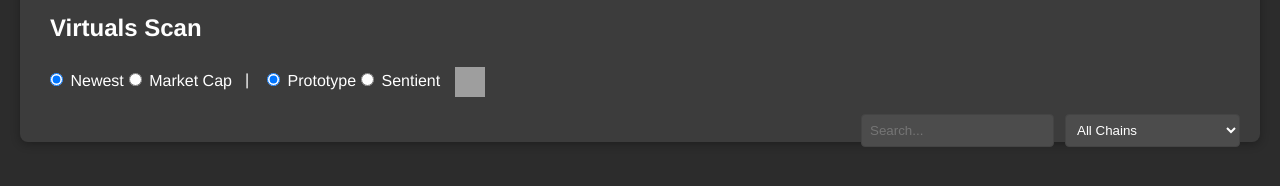
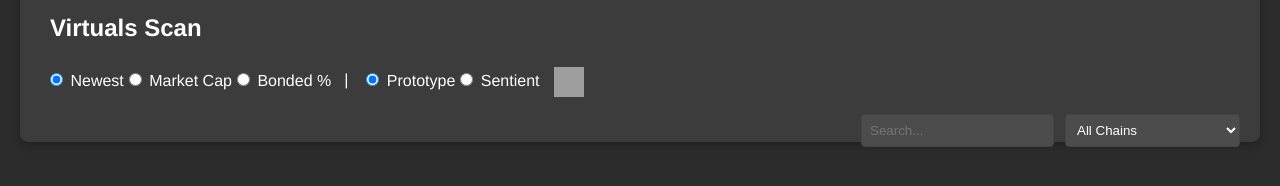
Before and after one commit to Dannny-cmd/VirtualScanV1-WIP, a website built with Vite: page index.html in a window 1280 px wide. Shown: the part 196-382 px from the top of the page. Built offline with nearby package versions, Linux system fonts and the light colour scheme; no server answers; grey boxes are pictures that could not be loaded.

Commit message:
Initial commit from your app

```diff
--- a/index.html
+++ b/index.html
@@ -30,6 +30,9 @@
         </label>
         <label>
           <input type="radio" name="sort" value="marketCap"> Market Cap
+        </label>
+        <label>
+          <input type="radio" name="sort" value="bonded" id="bonded-sort" disabled> Bonded %
         </label>
       </div>
       <span class="pipe-symbol">|</span> <!-- Pipe symbol with custom padding -->
--- a/script.js
+++ b/script.js
@@ -173,6 +173,8 @@
   const sortOption = document.querySelector('input[name="sort"]:checked').value;
   if (sortOption === 'marketCap') {
     return items.sort((a, b) => parseFloat(b.mcapInVirtual) - parseFloat(a.mcapInVirtual));
+  } else if (sortOption === 'bonded') {
+    return items.sort((a, b) => parseFloat(b.bondedPercentage) - parseFloat(a.bondedPercentage)); // Sort by bonded percentage
   }
   return items.sort((a, b) => new Date(b.createdAt) - new Date(a.createdAt));
 }
@@ -307,6 +309,7 @@
   input.addEventListener('change', () => {
     const searchTerm = document.getElementById('search-input').value.trim();
     fetchData(searchTerm); // Fetch data with the current search term
+    updateBondedRadioState(); // Update the state of the Bonded % radio button
   });
 });
 
@@ -323,6 +326,7 @@
   const searchTerm = event.target.value.trim();
   document.getElementById('clear-search').style.display = searchTerm ? 'block' : 'none'; // Show or hide clear button
   debouncedFetchData(searchTerm); // Use debounced function
+  updateBondedRadioState(); // Update the state of the Bonded % radio button
 });
 
 // Clear search input
@@ -349,5 +353,16 @@
   });
 }
 
-// Initial data fetch
+// Function to update the state of the Bonded % radio button
+function updateBondedRadioState() {
+  const isPrototypeSelected = document.querySelector('input[name="type"]:checked').value === 'prototype';
+  const isSearching = document.getElementById('search-input').value.trim() !== '';
+  const bondedRadio = document.getElementById('bonded-sort');
+
+  bondedRadio.disabled = !isPrototypeSelected || isSearching; // Disable if not Prototype or if searching
+  bondedRadio.parentElement.style.color = bondedRadio.disabled ? 'grey' : ''; // Grey out the label if disabled
+}
+
+// Initial data fetch and update the state of the Bonded % radio button
 fetchData();
+updateBondedRadioState();
```
Lines whose indentation alone changed are shown as unchanged.
